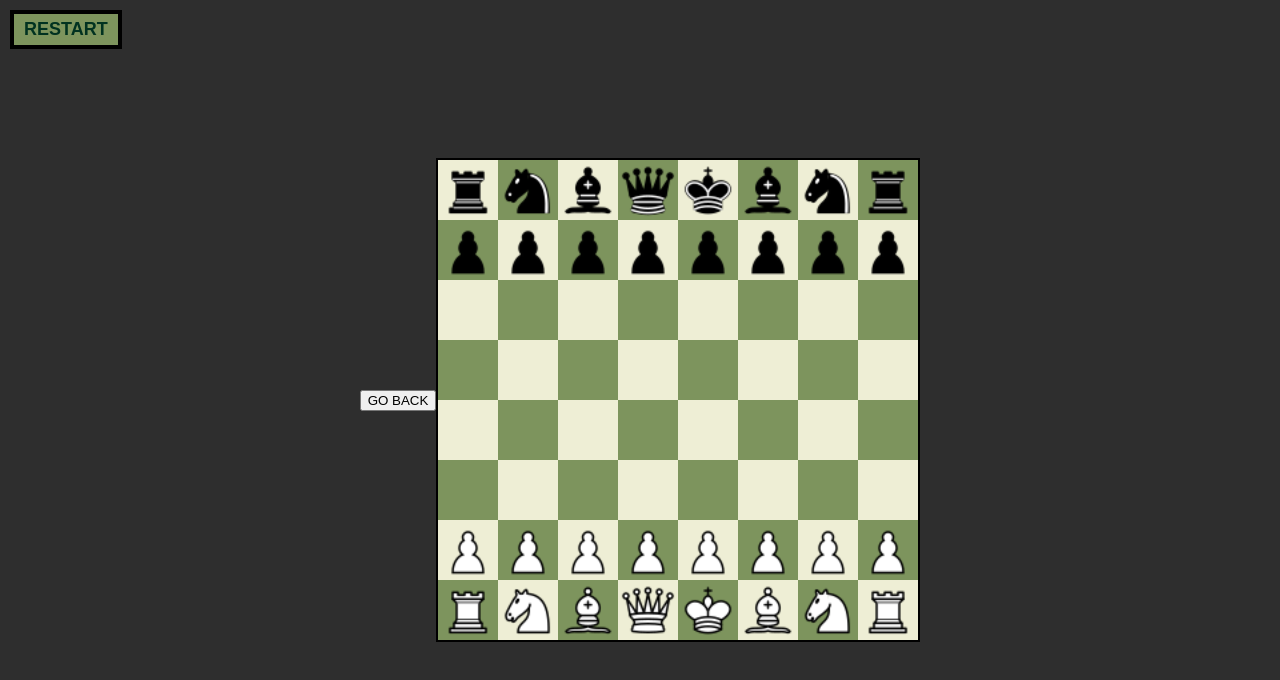
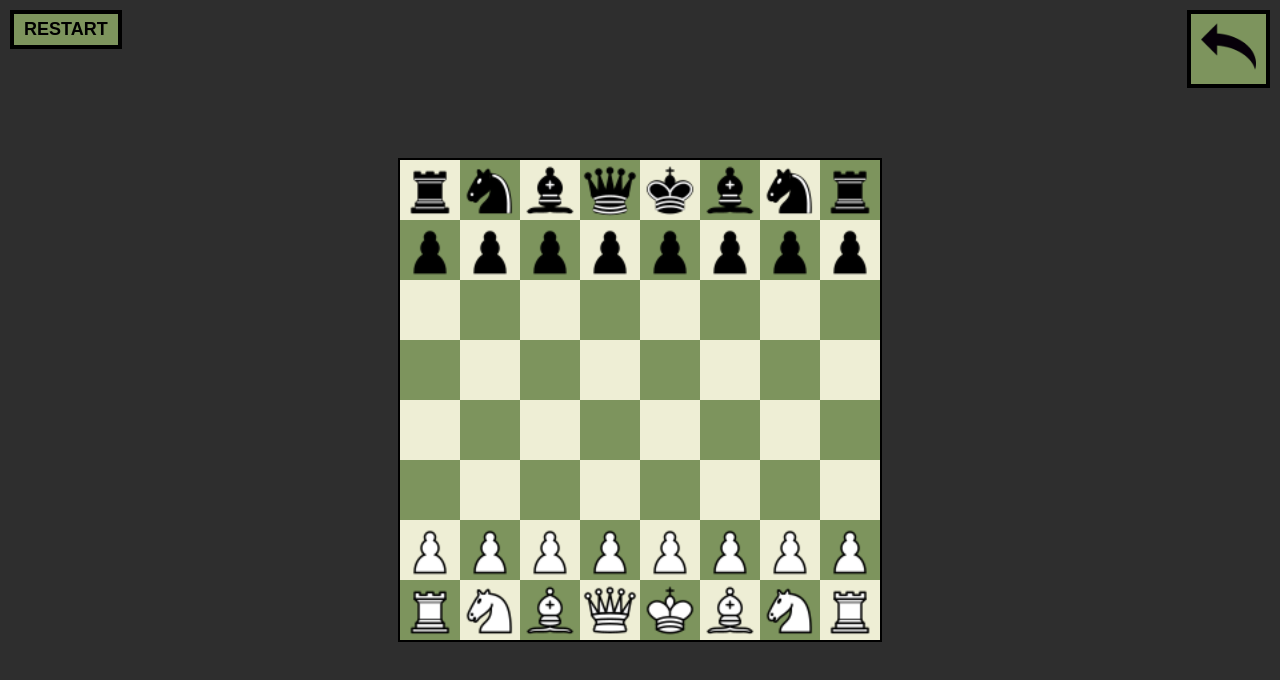
Before and after one commit to 45NGC/js-chess, a plain HTML site: page index.html in a window 1280 px wide. Drawn offline with Linux system fonts and the light colour scheme.

Commit message:
customized goBackPosition button

```diff
--- a/index.html
+++ b/index.html
@@ -8,10 +8,13 @@
 	<link rel="stylesheet" href="styles/style.css">
 </head>
 
-<button id="restart-button">RESTART</button>
-<button id="go-back-button">GO BACK</button>
+<body>
 
-<body>
+	<button id="restart-button">RESTART</button>
+	<button id="go-back-button">
+		<img src="assets/buttons/backward-button.png" alt="Go back">
+	</button>
+
 	<div class="chess-board">
 		<!-- Row 0  (black pieces)-->
 		<div class="cell white" id="square-0-0">
--- a/styles/style.css
+++ b/styles/style.css
@@ -12,7 +12,7 @@ body {
 	top: 10px;
 	left: 10px;
 	background-color: #7d945d;
-	color: #013220;
+	color: black;
 	font-weight: bold;
 	font-size: 18px;
 	border: 4px solid black;
@@ -23,6 +23,31 @@ body {
 
 #restart-button:hover {
 	border-color: #f5f5dc;
+}
+
+#go-back-button {
+	position: absolute;
+	top: 10px;
+	right: 10px;
+	background-color: #7d945d;;
+	color: #220101;
+	font-weight: bold;
+	font-size: 18px;
+	border: 4px solid black;
+	padding: 5px 10px;
+	cursor: pointer;
+	transition: border-color 0.3s ease;
+}
+
+#go-back-button:hover {
+	border-color: #f5f5dc;
+	/*background-color: #945d5d;*/
+}
+
+#go-back-button img {
+	width: 55px;
+	height: 55px;
+	object-fit: contain;
 }
 
 .chess-board {
```
Also changed, not shown: assets/buttons/backward-button.png (added), assets/buttons/forward-button.png (added), assets/buttons/undo-button.png (deleted).
